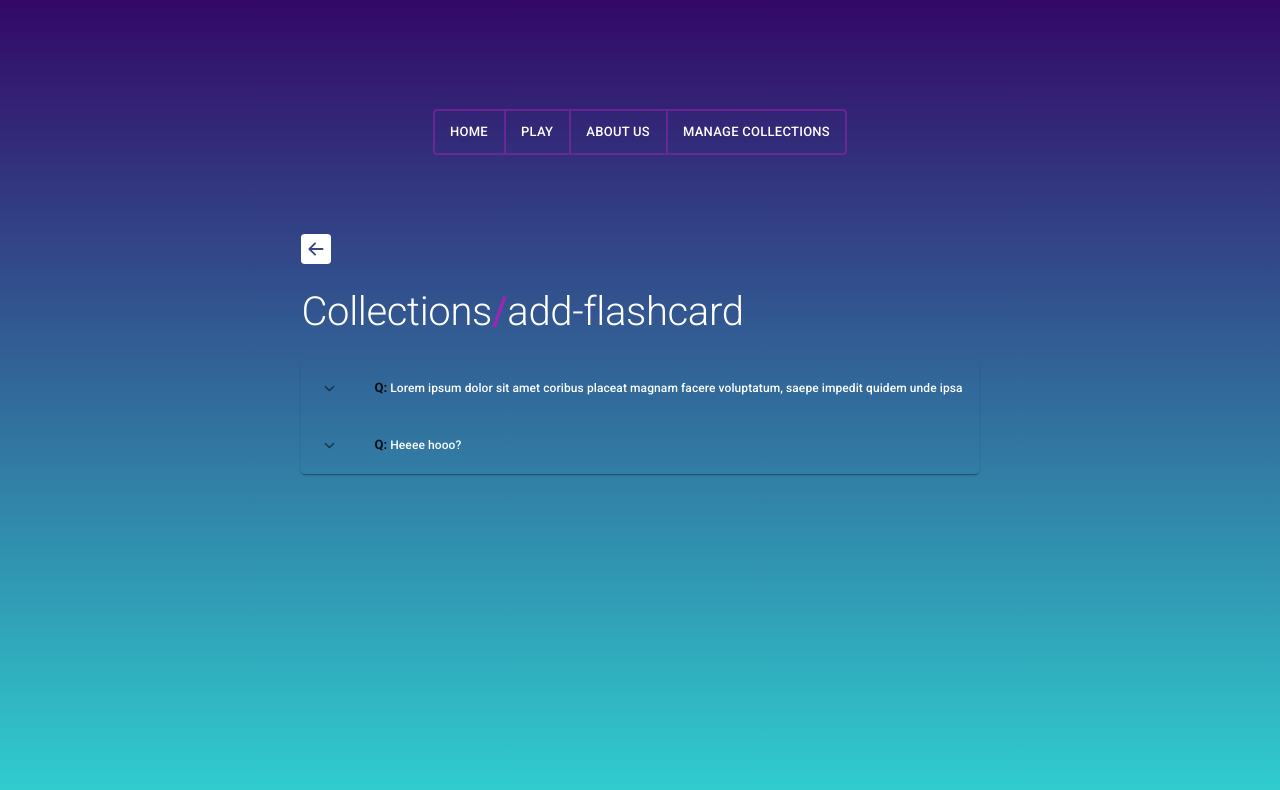
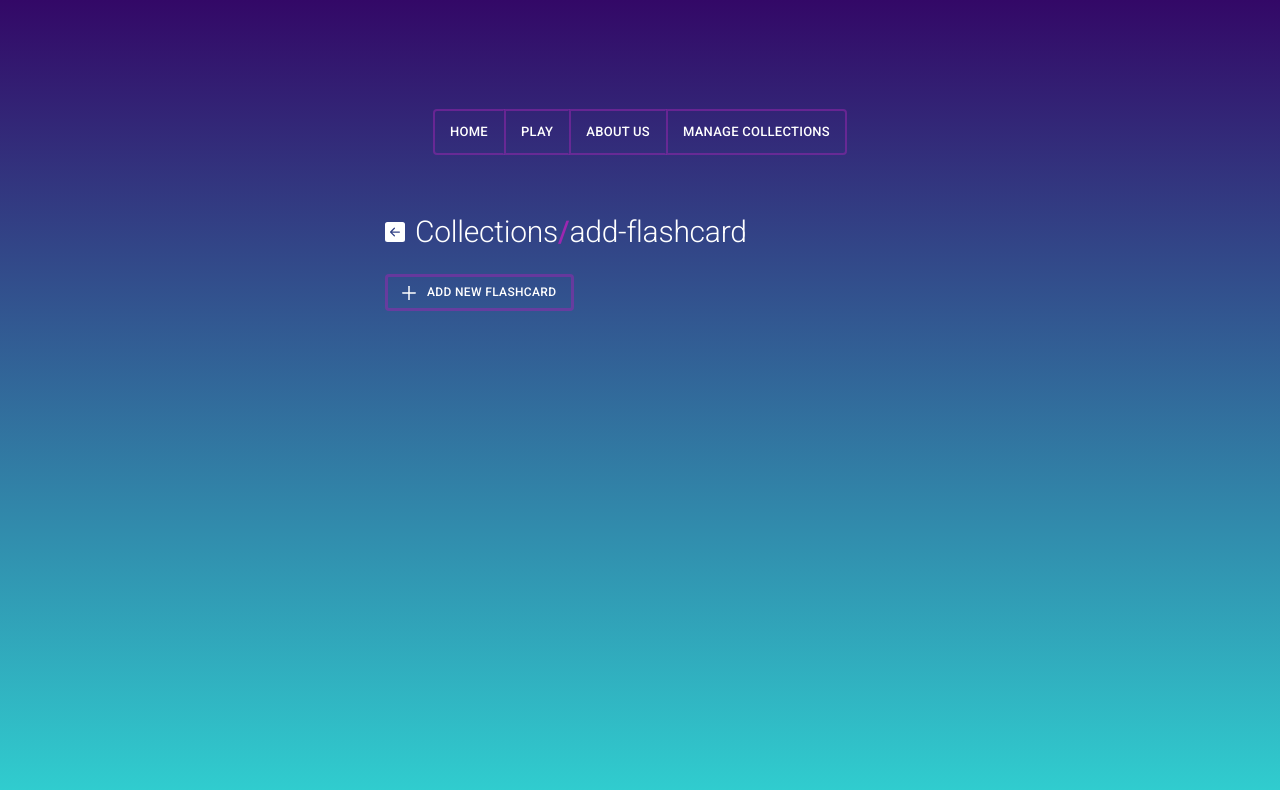
Before and after one commit to chingu-voyages/v36-geckos-team-09, a React (Create React App) app in the folder client/: page /collections/add-flashcard in a window 1280 px wide. Shown: the top 790 px of the page. Built offline with nearby package versions, Linux system fonts and the light colour scheme.

Commit message:
add new flashcard into table finished

```diff
--- a/client/src/components/manage-collections/ManageCollections.js
+++ b/client/src/components/manage-collections/ManageCollections.js
@@ -71,8 +71,8 @@ const ManageCollections = () => {
 
     const [anchorEl, setAnchorEl] = useState(null);
 
-    const handleAddClick = (event) => {
-        setAnchorEl(event.currentTarget);
+    const handleAddClick = (e) => {
+        setAnchorEl(e.currentTarget);
     };
 
     const handleClose = () => {
@@ -115,6 +115,7 @@ const ManageCollections = () => {
                 Add New Collection
             </Button>
             <Popover
+                className='manage-collections__dropdown'
                 id={id}
                 open={isOpen}
                 anchorEl={anchorEl}
@@ -132,6 +133,7 @@ const ManageCollections = () => {
                 >
                     <Input
                         className='manage-collections__input'
+                        type='text'
                         fullWidth
                         autoFocus
                         placeholder='Collection name'
--- a/client/src/components/manage-collections/collection/Collection.js
+++ b/client/src/components/manage-collections/collection/Collection.js
@@ -1,41 +1,94 @@
+import { useState } from 'react';
+
 import { useParams, Link } from 'react-router-dom';
 
 import CollectionTable from './CollectionTable';
+import NewFlashcard from './flashcard/NewFlashcard';
 
 import '../../../styles/collection.scss';
-import { Box, Typography, Button } from '@mui/material';
+import { Box, Typography, Button, Popover } from '@mui/material';
 import { BsFillArrowLeftSquareFill } from 'react-icons/bs';
+import { AiOutlineMinus, AiOutlinePlus } from 'react-icons/ai';
 
 const Collection = () => {
     const { collectionName } = useParams();
 
+    const [anchorEl, setAnchorEl] = useState(null);
+
+    const handleAddClick = (e) => {
+        setAnchorEl(e.currentTarget);
+    };
+
+    const handleClose = () => {
+        setAnchorEl(null);
+    };
+
+    const isOpen = Boolean(anchorEl);
+    const id = isOpen ? 'simple-popover' : undefined;
+
+    const [flashcardsCollection, setFlashCardsCollection] = useState([]);
+
     return (
         <Box className='collection'>
+            <Box
+                className='collection__title-box'
+                display='flex'
+                alignItems='center'
+                mb={3}
+            >
                 <Link to='/manage-collections'>
                     <Button className='collection__back-btn' size='large'>
-                    <BsFillArrowLeftSquareFill size='3rem' />
+                        <BsFillArrowLeftSquareFill size='2rem' />
                     </Button>
                 </Link>
                 <Typography
+                    className='collection__title'
                     variant='h2'
-                fontSize='4rem'
+                    fontSize='3rem'
                     color='white'
-                mt={3}
-                mb={3}
                     display='flex'
                 >
                     Collections
                     <Typography
+                        className='collection__title-span'
                         fontWeight={500}
                         variant='span'
-                    fontSize='4rem'
+                        fontSize='3rem'
                         color='secondary'
                     >
                         /
                     </Typography>
                     {collectionName}
                 </Typography>
-            <CollectionTable />
+            </Box>
+
+            <Button
+                className='manage-collections__add-btn'
+                onClick={handleAddClick}
+                color='secondary'
+                variant='outlined'
+                startIcon={isOpen ? <AiOutlineMinus /> : <AiOutlinePlus />}
+                aria-describedby={id}
+            >
+                Add New Flashcard
+            </Button>
+            <Popover
+                className='manage-collections__dropdown'
+                id={id}
+                open={isOpen}
+                anchorEl={anchorEl}
+                onClose={handleClose}
+                anchorOrigin={{
+                    vertical: 'bottom',
+                    horizontal: 'left',
+                }}
+            >
+                <NewFlashcard
+                    setFlashCardsCollection={setFlashCardsCollection}
+                />
+            </Popover>
+
+            <CollectionTable flashcardsCollection={flashcardsCollection} />
         </Box>
     );
 };
--- a/client/src/components/manage-collections/collection/CollectionTable.js
+++ b/client/src/components/manage-collections/collection/CollectionTable.js
@@ -1,57 +1,18 @@
 import CollectionTableRow from './CollectionTableRow';
-
-import { v4 as uuidv4 } from 'uuid';
 
 import { Table, TableBody, TableContainer, Paper } from '@mui/material';
 
-const CollectionTable = () => {
-    const createData = (
-        id,
-        question,
-        answerA,
-        answerB,
-        answerC,
-        answerD,
-        correctAnswer,
-    ) => {
-        return {
-            id,
-            question,
-            answerA,
-            answerB,
-            answerC,
-            answerD,
-            correctAnswer,
-        };
-    };
-
-    const rows = [
-        createData(
-            uuidv4(),
-            'Lorem ipsum dolor sit amet coribus placeat magnam facere voluptatum, saepe impedit quidem unde ipsa',
-            'Lorem ipsum dolor sit, amet consectetur adipisicing elit. Maiores possimus commodi tenetur voluptatem fugit excepturi?',
-            'Lorem ipsum dolor sit amet consectetur, adipisicing elit. Beatae deserunt aut eveniet maxime.',
-            'Lorem ipsum dolor sit amet consectetur adipisicing elit. Nam',
-            'Lorem ipfsum dolor sit amet consectetur adipisicing elit. Nam',
-            'B',
-        ),
-        createData(
-            uuidv4(),
-            'Heeee hooo?',
-            'asd',
-            'adfd',
-            'gfsgasd',
-            'sdgds',
-            'B',
-        ),
-    ];
-
+const CollectionTable = ({ flashcardsCollection }) => {
     return (
         <TableContainer className='collection-table' component={Paper}>
             <Table aria-label='collapsible table'>
                 <TableBody>
-                    {rows.map((row) => (
-                        <CollectionTableRow key={row.id} row={row} />
+                    {flashcardsCollection.map((row, index) => (
+                        <CollectionTableRow
+                            key={row.id}
+                            row={row}
+                            index={index}
+                        />
                     ))}
                 </TableBody>
             </Table>
--- a/client/src/components/manage-collections/collection/CollectionTableRow.js
+++ b/client/src/components/manage-collections/collection/CollectionTableRow.js
@@ -14,19 +14,49 @@ import {
 } from '@mui/material';
 import { IoIosArrowDown, IoIosArrowUp } from 'react-icons/io';
 
-const CollectionTableRow = ({ row }) => {
+const CollectionTableRow = ({ row, index }) => {
     const [isRowOpen, setIsRowOpen] = useState(false);
+
+    const rowIndex = index + 1;
 
     const rowItems = Object.values(row).slice(2);
 
-    const handleClick = () => {
-        setIsRowOpen(!isRowOpen);
-    };
+    const handleClick = () => setIsRowOpen(!isRowOpen);
 
     return (
         <>
             <TableRow>
-                <TableCell>
+                <TableCell component='th' scope='row'>
+                    <Typography
+                        className='collection__prefix'
+                        variant='h6'
+                        fontWeight={700}
+                        fontSize='1.3rem'
+                        mr='0.3rem'
+                        display='inline'
+                    >
+                        <Typography
+                            className='collection__prefix'
+                            variant='span'
+                            fontWeight={700}
+                            fontSize='1rem'
+                            mr='1rem'
+                            color='white'
+                        >
+                            {rowIndex}.
+                        </Typography>
+                        Q:
+                    </Typography>
+                    <Typography
+                        variant='h6'
+                        fontSize='1.2rem'
+                        color='white'
+                        display='inline'
+                    >
+                        {row.question}
+                    </Typography>
+                </TableCell>
+                <TableCell className='collection__question-cell'>
                     <IconButton
                         aria-label='expand row'
                         size='small'
@@ -38,25 +68,6 @@ const CollectionTableRow = ({ row }) => {
                             <IoIosArrowDown size='1.5rem' />
                         )}
                     </IconButton>
-                </TableCell>
-                <TableCell component='th' scope='row'>
-                    <Typography
-                        variant='h6'
-                        fontWeight={700}
-                        fontSize='1.3rem'
-                        mr='0.3rem'
-                        display='inline'
-                    >
-                        Q:
-                    </Typography>
-                    <Typography
-                        variant='h6'
-                        fontSize='1.2rem'
-                        color='white'
-                        display='inline'
-                    >
-                        {row.question}
-                    </Typography>
                 </TableCell>
             </TableRow>
             <TableRow>
@@ -77,6 +88,7 @@ const CollectionTableRow = ({ row }) => {
                                                         scope='row'
                                                     >
                                                         <Typography
+                                                            className='collection__prefix'
                                                             variant='p'
                                                             fontWeight={700}
                                                             fontSize='1.2rem'
@@ -103,6 +115,7 @@ const CollectionTableRow = ({ row }) => {
                                                     scope='row'
                                                 >
                                                     <Typography
+                                                        className='collection__prefix'
                                                         variant='p'
                                                         fontWeight={700}
                                                         fontSize='1.2rem'
--- /dev/null
+++ b/client/src/components/manage-collections/collection/flashcard/NewFlashcard.js
@@ -0,0 +1,56 @@
+import { NEW_FLASHCARD_INPUTS } from '../../../../static';
+
+import '../../../../styles/newFlashcard.scss';
+import { Input, Button, Box } from '@mui/material';
+
+import { v4 as uuidv4 } from 'uuid';
+
+const NewFlashcard = ({ setFlashCardsCollection }) => {
+    const handleSubmit = (e) => {
+        e.preventDefault();
+
+        const flashcardValues = {
+            id: uuidv4(),
+            question: e.target.elements.question.value,
+            answerA: e.target.elements['answer-a'].value,
+            answerB: e.target.elements['answer-b'].value,
+            answerC: e.target.elements['answer-c'].value,
+            answerD: e.target.elements['answer-d'].value,
+            correctAnswer: e.target.elements['correct-answer'].value,
+        };
+
+        setFlashCardsCollection((prevState) => [...prevState, flashcardValues]);
+    };
+
+    return (
+        <form
+            className='new-flashcard'
+            noValidate
+            autoComplete='off'
+            onSubmit={handleSubmit}
+        >
+            {NEW_FLASHCARD_INPUTS.map((input) => (
+                <Input
+                    className={`new-flashcard__${input.class}`}
+                    key={input.id}
+                    type='text'
+                    placeholder={input.placeholder}
+                    name={input.name}
+                />
+            ))}
+            <Box display='flex' justifyContent='end' mt={1}>
+                <Button
+                    className='new-flashcard__submit-btn'
+                    variant='contained'
+                    size='large'
+                    color='secondary'
+                    type='submit'
+                >
+                    Add
+                </Button>
+            </Box>
+        </form>
+    );
+};
+
+export default NewFlashcard;
--- a/client/src/styles/collection.scss
+++ b/client/src/styles/collection.scss
@@ -5,6 +5,7 @@
         padding: 0 !important;
         min-width: unset !important;
         color: $color-white !important;
+        margin-right: 1rem !important;
 
         &:hover {
             color: $color-secondary !important;
@@ -13,5 +14,15 @@
 
     &-table {
         background-color: transparent !important;
+        margin-top: 3rem;
+    }
+
+    &__prefix {
+        color: $color-grey !important;
+    }
+
+    &__question-cell {
+        display: flex !important;
+        justify-content: flex-end;
     }
 }
--- a/client/src/styles/collections.scss
+++ b/client/src/styles/collections.scss
@@ -34,9 +34,11 @@
         font-size: 1.8rem !important;
         font-weight: 500 !important;
         text-transform: none !important ;
+        color: $color-white;
     }
 
     &__date {
         font-size: 1.2rem !important;
+        color: $color-grey;
     }
 }
--- a/client/src/styles/manageCollections.scss
+++ b/client/src/styles/manageCollections.scss
@@ -5,6 +5,10 @@
         border-width: 0.3rem !important;
         font-size: 1.2rem !important;
         color: $color-white !important;
+    }
+
+    &__dropdown {
+        margin-top: 0.5rem;
     }
 
     &__form {
--- a/client/src/styles/navbar.scss
+++ b/client/src/styles/navbar.scss
@@ -3,7 +3,7 @@
 .navbar {
     background: transparent !important;
     padding: 2rem 0;
-    margin-bottom: 5rem;
+    margin-bottom: 3rem;
 
     &__toolbar {
         display: flex;
--- /dev/null
+++ b/client/src/styles/newFlashcard.scss
@@ -0,0 +1,33 @@
+@import './abstracts/_config';
+
+.new-flashcard {
+    padding: 2rem;
+    width: 100% !important;
+    max-width: 600px !important;
+
+    .new-flashcard__question {
+        width: 100%;
+        margin-bottom: 2rem;
+        font-size: 1.4rem;
+
+        ::placeholder {
+            font-size: 1.4rem;
+            color: $color-secondary !important;
+        }
+    }
+
+    &__answer {
+        width: 100%;
+        margin-bottom: 1rem;
+        font-size: 1.4rem !important;
+
+        ::placeholder {
+            font-size: 1.4rem;
+            color: $color-secondary !important;
+        }
+    }
+
+    &__submit-btn {
+        width: 15rem;
+    }
+}
```
Also changed, not shown: client/src/static.js (+14 -0 lines), client/src/styles/abstracts/_responsive.scss (+15 -1 lines). Lines whose indentation alone changed are shown as unchanged.
